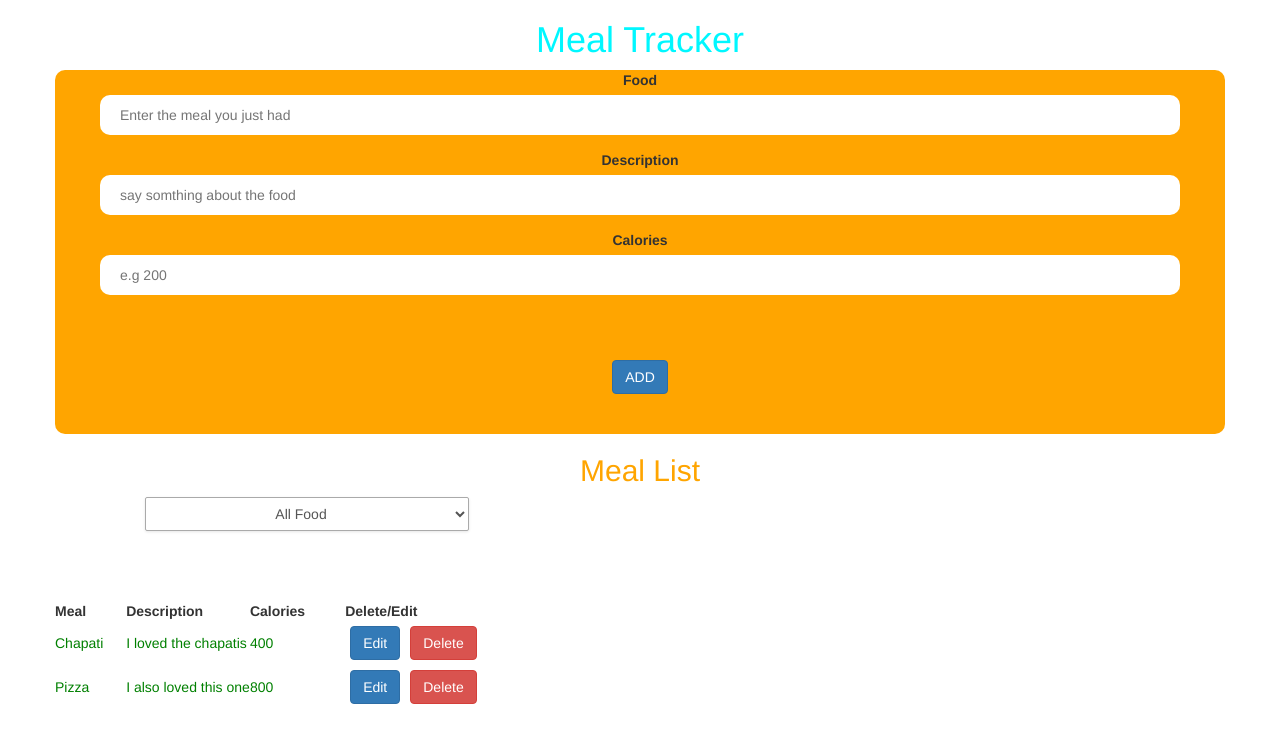
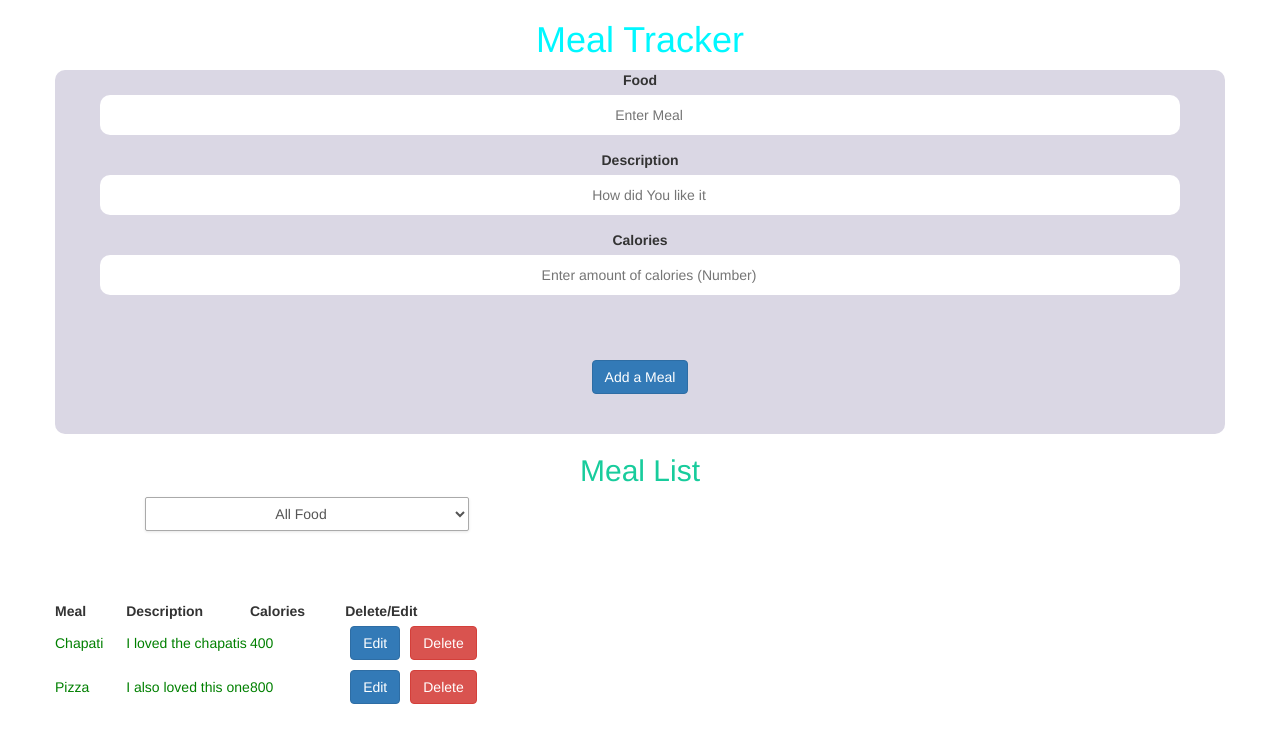
Before and after one commit to Kipngetich33/meal, an Angular app: page / in a window 1280 px wide. Shown: the top 742 px of the page. Built offline with nearby package versions, Linux system fonts and the light colour scheme.

Commit message:
add styles to the add food component form

```diff
--- a/src/app/add-food/add-food.component.css
+++ b/src/app/add-food/add-food.component.css
@@ -1,10 +1,16 @@
+#title1{
+	font-family: 'Great Vibes', cursive;
+}
+#centerInput{
+	text-align: center
+}
 input {
 	border-radius: 10px;
 	border:3px;
 	padding-left:20px;
 }
 form {
-	background-color: orange;
+	background-color: rgb(218, 215, 228);
 	border-radius: 10px;
 }
 button {
--- a/src/app/add-food/add-food.component.html
+++ b/src/app/add-food/add-food.component.html
@@ -3,28 +3,28 @@
 	<div class="form-group row">
 		<label >Food</label><br>
 		<div >
-			<input placeholder="Enter the meal you just had" style="width:90%; height:40px" #addFoodName><br>
+			<input placeholder="Enter Meal" style="width:90%; height:40px" #addFoodName id="centerInput"><br>
 		</div>
 	</div>
 
 	<div class="form-group row">
 		<label>Description</label><br>
 		<div >
-			<input placeholder="say somthing about the food" style="width:90%; height:40px" #newDescription><br>
+			<input placeholder="How did You like it" style="width:90%; height:40px" #newDescription id="centerInput"><br>
 		</div>
 	</div>
 
 	<div class="form-group row">
 		<label>Calories</label><br>
 		<div>
-			<input placeholder="e.g 200" style="width:90%; height:40px" #newCalorie>
+			<input placeholder="Enter amount of calories (Number)" style="width:90%; height:40px" #newCalorie id="centerInput">
 		</div>
 	</div>
 		<button class="btn btn-primary" style="margin-top:50px" (click)="addFood( addFoodName.value, newDescription.value, newCalorie.value);
 		 addFoodName.value='';
 		 newDescription.value='';
 		 newCalorie.value='';
-		">ADD
+		">Add a Meal
 		</button>
 
 
--- a/src/app/app.component.html
+++ b/src/app/app.component.html
@@ -2,7 +2,7 @@
 <div class="container">
   <div style="text-align:center">
     <section id ="header">
-      <h1 style="color: #00f7ff;">
+      <h1 style="color: #00f7ff;" id="title1">
          {{title}}
       </h1>
     </section>
--- a/src/app/app.component.ts
+++ b/src/app/app.component.ts
@@ -1,5 +1,5 @@
 import { Component } from '@angular/core';
-import {Food} from './food';//imports the nterface of the class food to be used for holding new input data.
+import {Food} from './food';
 import {FilterPipe } from './filter.pipe';
 
 @Component({
@@ -12,28 +12,26 @@
 
 
   public masterFoodsList:Food[]=[
-  	//initial elements in the food meals array
   	new Food("Chapati","I loved the chapatis", 400),
   	new Food("Pizza","I also loved this one", 800)
 
   ];
 
-	// adds food meal items to the list throught the array
 	showFood(newFoodFromChild:Food){
     this.masterFoodsList.push(newFoodFromChild);
   }
-  //editting the a selected meal in the list
-  selectedFood:Food=null; //no food selected
+
+  // this sets the value of selceted food back to null
+  selectedFood:Food=null;
 
   deleteFoodButton(deleteMeal:Food){
     var index:number = this.masterFoodsList.indexOf(deleteMeal);
     this.masterFoodsList.splice(index,1);
   }
-  //shows the food to edit when it is called in the
+
   showFoodDetailToEdit(food:Food){
     this.selectedFood =food;
   }
-  // set the food items to unselected
   finishedEditing(){
      this.selectedFood=null;
    }
--- a/src/app/result-pane/result-pane.component.html
+++ b/src/app/result-pane/result-pane.component.html
@@ -1,4 +1,4 @@
-<h2 style="color: orange;">
+<h2 style="color: rgb(24, 204, 156);">
 	Meal List
 </h2>
 
--- a/src/index.html
+++ b/src/index.html
@@ -3,6 +3,7 @@
 <head>
   <meta charset="utf-8">
   <link href="https://maxcdn.bootstrapcdn.com/bootstrap/3.3.7/css/bootstrap.min.css" rel="stylesheet" integrity="sha384-BVYiiSIFeK1dGmJRAkycuHAHRg32OmUcww7on3RYdg4Va+PmSTsz/K68vbdEjh4u" crossorigin="anonymous">
+  <link href="https://fonts.googleapis.com/css?family=Great+Vibes" rel="stylesheet">
   <title>MealTracker</title>
   <base href="/">
 
```
